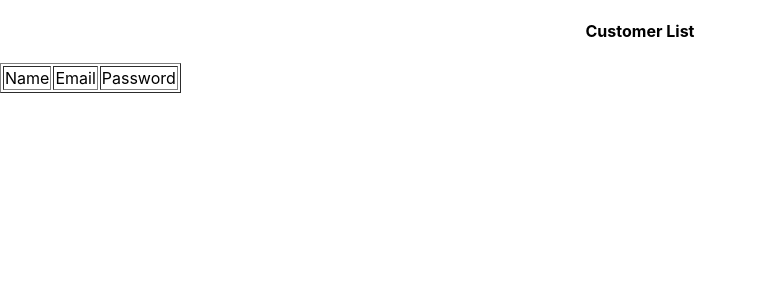
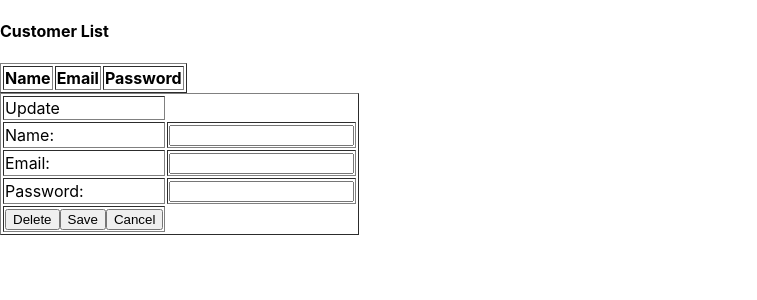
Before and after one commit to JacTobias/ProjectWork, a React (Create React App) app in the folder front-end-app/: page / in a window 1280 px wide. Shown: the top 300 px of the page, without its empty margins (0-757 px from the left). Built offline with nearby package versions, Linux system fonts and the light colour scheme.

Commit message:
stage 1 almost done

```diff
--- a/front-end-app/src/App.js
+++ b/front-end-app/src/App.js
@@ -1,15 +1,59 @@
 import logo from './logo.svg';
 import './App.css';
-import { CustomerList } from './CustomerList.js';
+import { CustomerList } from './CustomerList';
+import React from 'react'
+
+function onDeletePressed(){
+  console.log("Delete pressed")
+}
+function onSavePressed(){
+  console.log("Save pressed")
+}
+function onCancelPressed(){
+  console.log("Cancel pressed")
+}
+
+function App() {
+
+ return(
+  <div>
+    <div id='data'></div>
+    <h4>Customer List</h4>
+    <table border="1px purple">
+      <thead>
+        <tr>
+        <th>Name</th>
+        <th>Email</th>
+        <th>Password</th>
+        </tr>
+      </thead>
+      <tbody>
 
 
-function App() {
-  return (
-    <div className="App">
-      <div></div>
-      <CustomerList/>
-    </div>
-  );
+      </tbody>
+    </table>
+    <table border='1px purple'>
+    <thead>
+      <tr><td>Update</td></tr>
+    </thead>
+    <tbody>
+      <tr>
+        <td>Name:</td>
+        <td><input></input></td>
+      </tr>
+      <tr>
+        <td>Email:</td>
+        <td><input></input></td>
+        </tr>
+        <tr><td>Password:</td><td><input></input></td></tr>
+        <tr><td><button onClick={onDeletePressed}>Delete</button><button onClick={onSavePressed}>Save</button><button onClick={onCancelPressed}>Cancel</button></td></tr>
+    </tbody>
+    </table>
+  </div>
+
+ );
+
+
 }
 
 export default App;
--- a/front-end-app/src/CustomerList.js
+++ b/front-end-app/src/CustomerList.js
@@ -1,14 +1,24 @@
+
 
 export function CustomerList(params){
     return(
         <div className="boxed">
         <h4>Customer List</h4>
         <table border='1px black'>
-            <tr>
-                <td>Name</td>
-                <td>Email</td>
-                <td>Password</td>
-            </tr>
+            <thead>
+                <tr>
+                    <th>Name</th>
+                    <th>Email</th>
+                    <th>Password</th>
+                </tr>
+            </thead>
+            <tbody>
+                <tr>
+                    <td></td>
+                    <td></td>
+                    <td></td>
+                </tr>
+            </tbody>
         </table>
         </div>
     );
--- /dev/null
+++ b/front-end-app/src/restdb.js
@@ -0,0 +1 @@
+const baseURL= '';
```
Also changed, not shown: front-end-app/customers/customers.json (added, +8 -0 lines).
